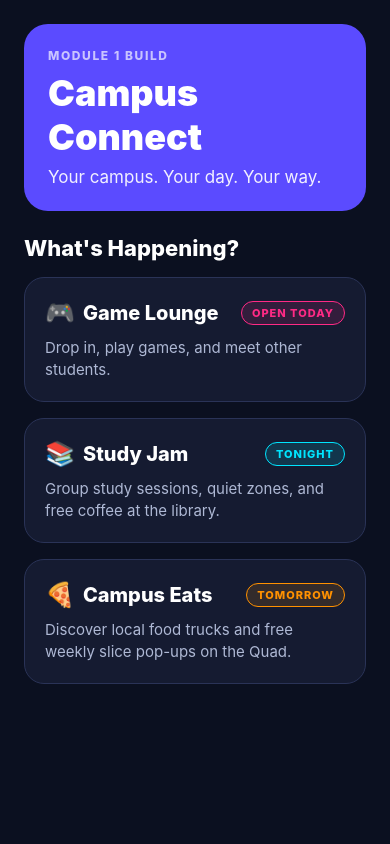
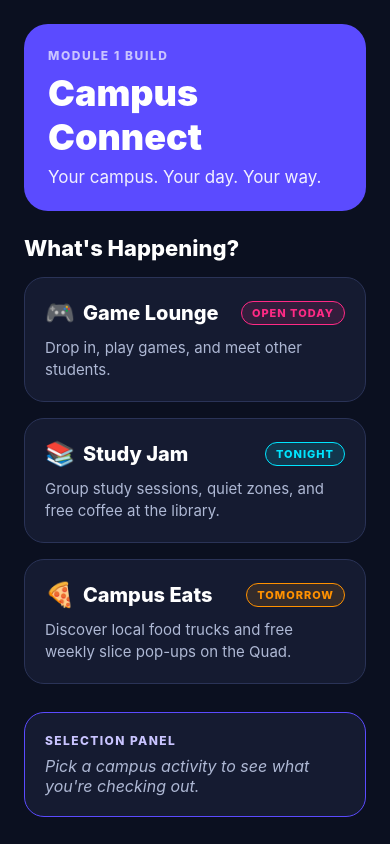
Before and after one commit to paulo240600/module-1-github-practice, a React Native app in the folder campus connect app/: screen / in a window 390 px wide. Built offline with nearby package versions, Linux system fonts and the light colour scheme.

Commit message:
Add interactive campus activity selection

```diff
--- a/campus connect app/App.js
+++ b/campus connect app/App.js
@@ -1,9 +1,12 @@
-import React from 'react';
+import React, { useState } from 'react';
 import { StyleSheet, Text, View, ScrollView } from 'react-native';
 import { StatusBar } from 'expo-status-bar';
 import CampusCard from './src/components/CampusCard';
 
 export default function App() {
+  // State for tracking selected activity (null when none selected)
+  const [selectedActivity, setSelectedActivity] = useState(null);
+
   return (
     <ScrollView style={styles.screen} contentContainerStyle={styles.scrollContent}>
       <StatusBar style="light" />
@@ -25,6 +28,7 @@ export default function App() {
         description="Drop in, play games, and meet other students."
         status="OPEN TODAY"
         accent="#FF2A85"
+        onPress={() => setSelectedActivity({ title: 'Game Lounge', emoji: '🎮' })}
       />
 
       {/* Card 2: Study Jam */}
@@ -34,6 +38,7 @@ export default function App() {
         description="Group study sessions, quiet zones, and free coffee at the library."
         status="TONIGHT"
         accent="#00E5FF"
+        onPress={() => setSelectedActivity({ title: 'Study Jam', emoji: '📚' })}
       />
 
       {/* Card 3: Campus Eats */}
@@ -43,7 +48,22 @@ export default function App() {
         description="Discover local food trucks and free weekly slice pop-ups on the Quad."
         status="TOMORROW"
         accent="#FF9100"
+        onPress={() => setSelectedActivity({ title: 'Campus Eats', emoji: '🍕' })}
       />
+
+      {/* Selection Panel */}
+      <View style={styles.selectionPanel}>
+        <Text style={styles.selectionTitle}>Selection Panel</Text>
+        {selectedActivity ? (
+          <Text style={styles.selectionTextActive}>
+            You're checking out: <Text style={styles.highlightText}>{selectedActivity.title} {selectedActivity.emoji}</Text>
+          </Text>
+        ) : (
+          <Text style={styles.selectionTextPlaceholder}>
+            Pick a campus activity to see what you're checking out.
+          </Text>
+        )}
+      </View>
     </ScrollView>
   );
 }
@@ -85,4 +105,37 @@ const styles = StyleSheet.create({
     fontWeight: '800',
     marginBottom: 16,
   },
+
+  /* Selection Panel Styling */
+  selectionPanel: {
+    backgroundColor: '#151B31',
+    borderColor: '#5B4BFF',
+    borderWidth: 1.5,
+    borderRadius: 20,
+    padding: 20,
+    marginTop: 12,
+    marginBottom: 32,
+  },
+  selectionTitle: {
+    color: '#C9C4FF',
+    fontSize: 12,
+    fontWeight: '800',
+    letterSpacing: 1.4,
+    textTransform: 'uppercase',
+    marginBottom: 8,
+  },
+  selectionTextPlaceholder: {
+    color: '#AEB8D4',
+    fontSize: 16,
+    fontStyle: 'italic',
+  },
+  selectionTextActive: {
+    color: '#FFFFFF',
+    fontSize: 18,
+    fontWeight: '700',
+  },
+  highlightText: {
+    color: '#00E5FF',
+    fontWeight: '900',
+  },
 });
--- a/campus connect app/src/components/CampusCard.js
+++ b/campus connect app/src/components/CampusCard.js
@@ -1,23 +1,29 @@
 import React from 'react';
-import { StyleSheet, Text, View } from 'react-native';
+import { StyleSheet, Text, View, Pressable } from 'react-native';
 
-export default function CampusCard({ emoji, title, description, status, accent = '#FF2A85' }) {
+export default function CampusCard({ emoji, title, description, status, accent = '#FF2A85', onPress }) {
   return (
-    <View style={styles.card}>
+    <Pressable
+      onPress={onPress}
+      style={({ pressed }) => [
+        styles.card,
+        pressed && styles.cardPressed
+      ]}
+    >
       <View style={styles.cardTopRow}>
         <View style={styles.titleContainer}>
           <Text style={styles.cardEmoji}>{emoji}</Text>
           <Text style={styles.cardTitle}>{title}</Text>
         </View>
 
-        {/* Dynamic Status Badge with Dynamic Accent Color */}
+        {/* Dynamic Status Badge */}
         <View style={[styles.badge, { borderColor: accent, backgroundColor: `${accent}20` }]}>
           <Text style={[styles.badgeText, { color: accent }]}>{status}</Text>
         </View>
       </View>
 
       <Text style={styles.cardDescription}>{description}</Text>
-    </View>
+    </Pressable>
   );
 }
 
@@ -29,6 +35,10 @@ const styles = StyleSheet.create({
     borderRadius: 20,
     padding: 20,
     marginBottom: 16,
+  },
+  cardPressed: {
+    opacity: 0.8,
+    transform: [{ scale: 0.98 }],
   },
   cardTopRow: {
     flexDirection: 'row',
```
